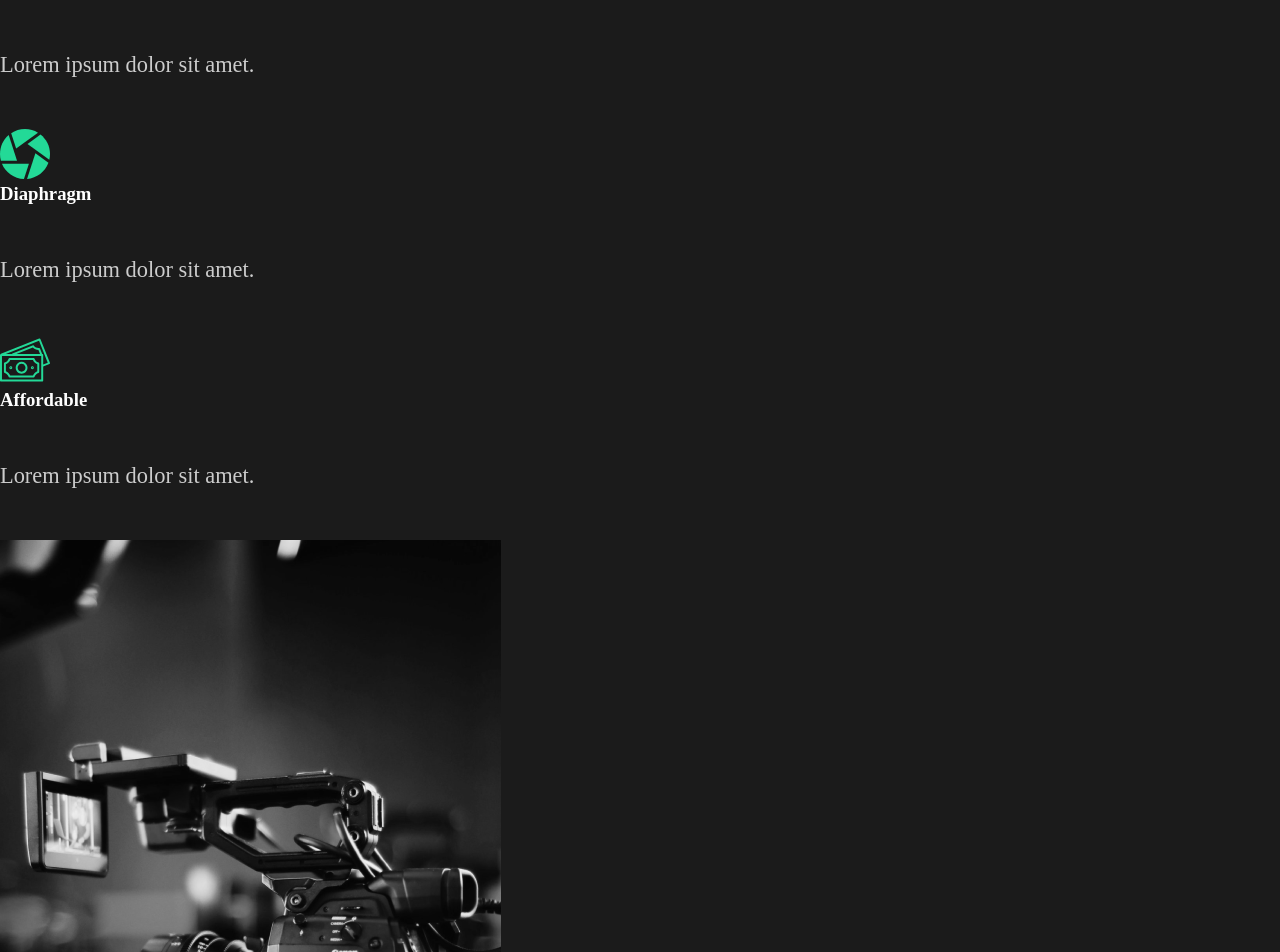
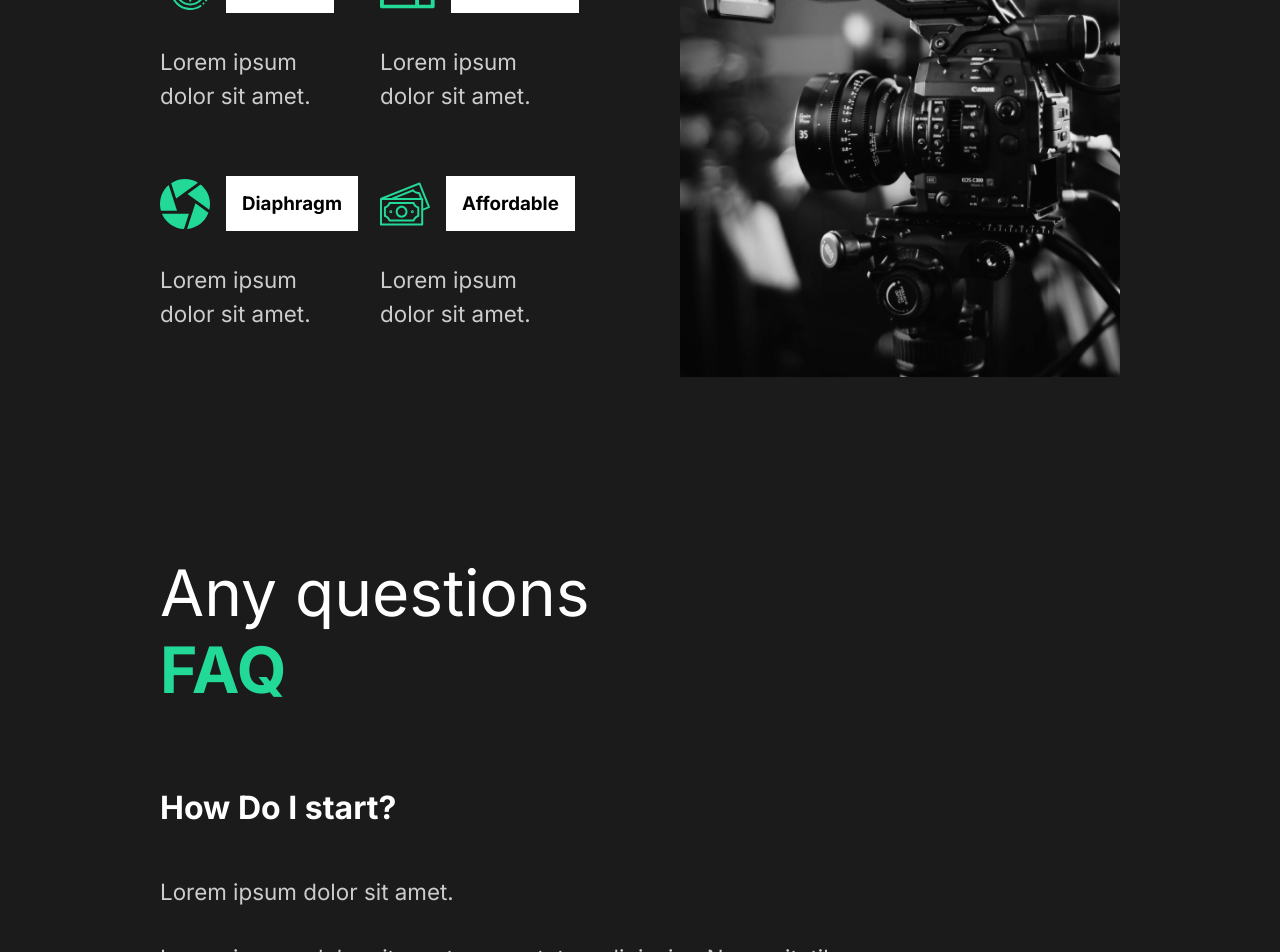
Before and after one commit to Faisal-pixel/Capture-website, a React (Create React App) app: page / in a window 1280 px wide. Shown: the part 1160-2112 px from the top of the page. Built offline with nearby package versions, Linux system fonts and the light colour scheme.

Commit message:
Finished styling the FAQ sectiono

```diff
--- a/public/index.html
+++ b/public/index.html
@@ -9,6 +9,9 @@
       name="description"
       content="Web site created using create-react-app"
     />
+    <link rel="preconnect" href="https://fonts.googleapis.com">
+    <link rel="preconnect" href="https://fonts.gstatic.com" crossorigin>
+    <link href="https://fonts.googleapis.com/css2?family=Inter:wght@400;700&family=Lobster&display=swap" rel="stylesheet">
     <link rel="apple-touch-icon" href="%PUBLIC_URL%/logo192.png" />
     <!--
       manifest.json provides metadata used when your web app is installed on a
--- a/src/components/AboutSection.jsx
+++ b/src/components/AboutSection.jsx
@@ -2,7 +2,7 @@ import React from "react";
 import home1 from "../img/home1.png"
 
 //StyledComponent
-import styled from "styled-components"
+import { EachSectionLayout as About, DescriptionDiv, HideDiv, ImageDiv } from "../styles";
 
 const AboutSection = () => {
     return (
@@ -31,35 +31,6 @@ const AboutSection = () => {
     )
 }
 
-const About = styled.div`
-    min-height: 90vh;
-    display: flex;
-    align-items: center;
-    justify-content: space-between;
-    padding: 5rem 10rem;
-    color: white;
-`
 
-const DescriptionDiv = styled.div`
-    flex: 1;
-    padding-right: 5rem;
-    h2 {
-        font-weight: lighter;
-    }
-`
-
-const ImageDiv = styled.div`
-    flex: 1;
-    overflow: hidden;
-    img {
-        width: 100%;
-        height: 80vh;
-        object-fit: cover;
-    }
-`
-
-const HideDiv = styled.div`
-    overflow: hidden;
-`
 
 export default AboutSection
--- a/src/components/FaqSection.jsx
+++ b/src/components/FaqSection.jsx
@@ -1,8 +1,11 @@
 import React from "react";
+
+import styled from "styled-components";
+import { EachSectionLayout } from "../styles";
 
 const FaqSection = () => {
     return(
-        <div className="faq">
+        <Faq>
             <h2>Any questions <span>FAQ</span></h2>
             <div className="question">
                 <h4>How Do I start?</h4>
@@ -10,6 +13,7 @@ const FaqSection = () => {
                     <p>Lorem ipsum dolor sit amet.</p>
                     <p>Lorem ipsum, dolor sit amet consectetur adipiscing Nevessitatibus, neque.</p>
                 </div>
+                <div className="faq-line"></div>
             </div>
 
             <div className="question">
@@ -18,6 +22,7 @@ const FaqSection = () => {
                     <p>Lorem ipsum dolor sit amet.</p>
                     <p>Lorem ipsum, dolor sit amet consectetur adipiscing Nevessitatibus, neque.</p>
                 </div>
+                <div className="faq-line"></div>
             </div>
 
             <div className="question">
@@ -26,6 +31,7 @@ const FaqSection = () => {
                     <p>Lorem ipsum dolor sit amet.</p>
                     <p>Lorem ipsum, dolor sit amet consectetur adipiscing Nevessitatibus, neque.</p>
                 </div>
+                <div className="faq-line"></div>
             </div>
 
             <div className="question">
@@ -34,9 +40,39 @@ const FaqSection = () => {
                     <p>Lorem ipsum dolor sit amet.</p>
                     <p>Lorem ipsum, dolor sit amet consectetur adipiscing Nevessitatibus, neque.</p>
                 </div>
+                <div className="faq-line"></div>
             </div>
-        </div>
+        </Faq>
     )
 }
 
+const Faq = styled(EachSectionLayout)`
+    display: block;
+    span {
+        display: block;
+    }
+    h2 {
+        padding-bottom: 2rem;
+        font-weight: lighter;
+    }
+    .faq-line {
+        background: #cccccc;
+        height: 0.2rem;
+        margin: 2rem 0rem;
+        width: 100%;
+    }
+    .question {
+        padding: 3rem 0rem;
+        cursor: pointer;
+    }
+
+    .answer {
+        padding: 2rem 0rem;
+        p {
+            padding: 1rem 0rem;
+        }
+    }
+
+`
+
 export default FaqSection;
--- a/src/components/GlobalStyle.jsx
+++ b/src/components/GlobalStyle.jsx
@@ -9,6 +9,7 @@ const GlobalStyle = createGlobalStyle`
 
     body {
         background-color: #1b1b1b;
+        font-family: "Inter", sans-serif;
     }
     button {
         font-weight: bold;
@@ -19,6 +20,7 @@ const GlobalStyle = createGlobalStyle`
         background: transparent;
         color: white;
         transition: all 0.5s ease;
+        font-family: "Inter", sans-serif;
         &:hover {
             background-color: #23d997;
             color: white;;
@@ -34,7 +36,7 @@ const GlobalStyle = createGlobalStyle`
     }
     h4 {
         font-weight: bold;
-
+        font-size: 2rem;
     }
 
     a{
--- a/src/components/ServicesSection.jsx
+++ b/src/components/ServicesSection.jsx
@@ -4,52 +4,83 @@ import diaphragm from "../img/diaphragm.svg";
 import money from "../img/money.svg";
 import teamwork from "../img/teamwork.svg";
 import home2 from "../img/home2.png";
+import { EachSectionLayout, DescriptionDiv, ImageDiv } from "../styles";
+import styled from "styled-components";
 
 const ServicesSection = () => {
     return (
-        <div className="services">
-            <div className="description">
+        <Services>
+            <DescriptionDiv>
                 <h2>High <span>quality</span> services</h2>
 
-                <div className="cards">
-                    <div className="card">
+                <Cards>
+                    <Card>
                         <div className="icon">
                             <img src={clock} alt="clock-svg"/>
                             <h3>Efficient</h3>
-                            <p>Lorem ipsum dolor sit amet.</p>
                         </div>
-                    </div>
+                        <p>Lorem ipsum dolor sit amet.</p>
+                    </Card>
 
-                    <div className="card">
+                    <Card>
                         <div className="icon">
                             <img src={teamwork} alt="teamwork-svg"/>
                             <h3>Teamwork</h3>
-                            <p>Lorem ipsum dolor sit amet.</p>
                         </div>
-                    </div>
+                        <p>Lorem ipsum dolor sit amet.</p>
+                    </Card>
 
-                    <div className="card">
+                    <Card>
                         <div className="icon">
                             <img src={diaphragm} alt="diaphragm-svg"/>
                             <h3>Diaphragm</h3>
-                            <p>Lorem ipsum dolor sit amet.</p>
                         </div>
-                    </div>
+                        <p>Lorem ipsum dolor sit amet.</p>
+                    </Card>
 
-                    <div className="card">
+                    <Card>
                         <div className="icon">
                             <img src={money} alt="money-svg"/>
                             <h3>Affordable</h3>
-                            <p>Lorem ipsum dolor sit amet.</p>
                         </div>
-                    </div>
-                </div>
-            </div>
-            <div className="image">
+                        <p>Lorem ipsum dolor sit amet.</p>
+                    </Card>
+                </Cards>
+            </DescriptionDiv>
+            <ImageDiv>
                 <img src={home2} alt="" />
-            </div>
-        </div>
+            </ImageDiv>
+        </Services>
     )
 }
 
+const Services = styled(EachSectionLayout)`
+    h2 {
+        padding-bottom: 5rem;
+    }
+
+    p {
+        width: 70%;
+        padding: 2rem 0rem 4rem 0rem;
+    }
+`
+
+const Cards = styled.div`
+    display: flex;
+    flex-wrap: wrap;
+`
+const Card = styled.div`
+    flex-basis: 50%;
+    .icon {
+        display: flex;
+        align-items: center;
+        h3 {
+            margin-left: 1rem;
+            background-color: white;
+            color: black;
+            padding: 1rem;
+        }
+    }
+`
+
 export default ServicesSection;
--- /dev/null
+++ b/src/styles.js
@@ -0,0 +1,32 @@
+import styled from "styled-components";
+
+export const EachSectionLayout = styled.div`
+    min-height: 90vh;
+    display: flex;
+    align-items: center;
+    justify-content: space-between;
+    padding: 5rem 10rem;
+    color: white;
+`
+
+export const DescriptionDiv = styled.div`
+    flex: 1;
+    padding-right: 5rem;
+    h2 {
+        font-weight: lighter;
+    }
+`
+
+export const ImageDiv = styled.div`
+    flex: 1;
+    overflow: hidden;
+    img {
+        width: 100%;
+        height: 80vh;
+        object-fit: cover;
+    }
+`
+
+export const HideDiv = styled.div`
+    overflow: hidden;
+`
```
